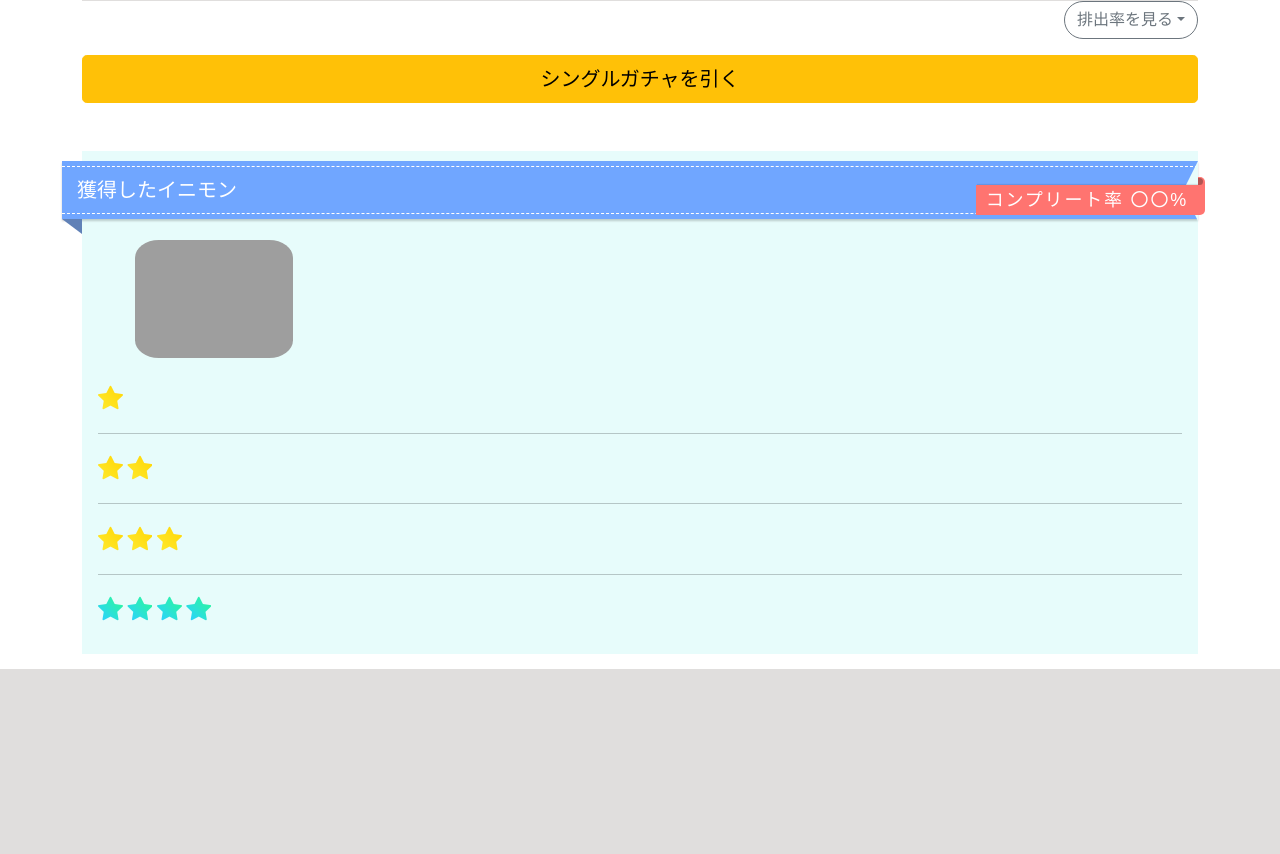
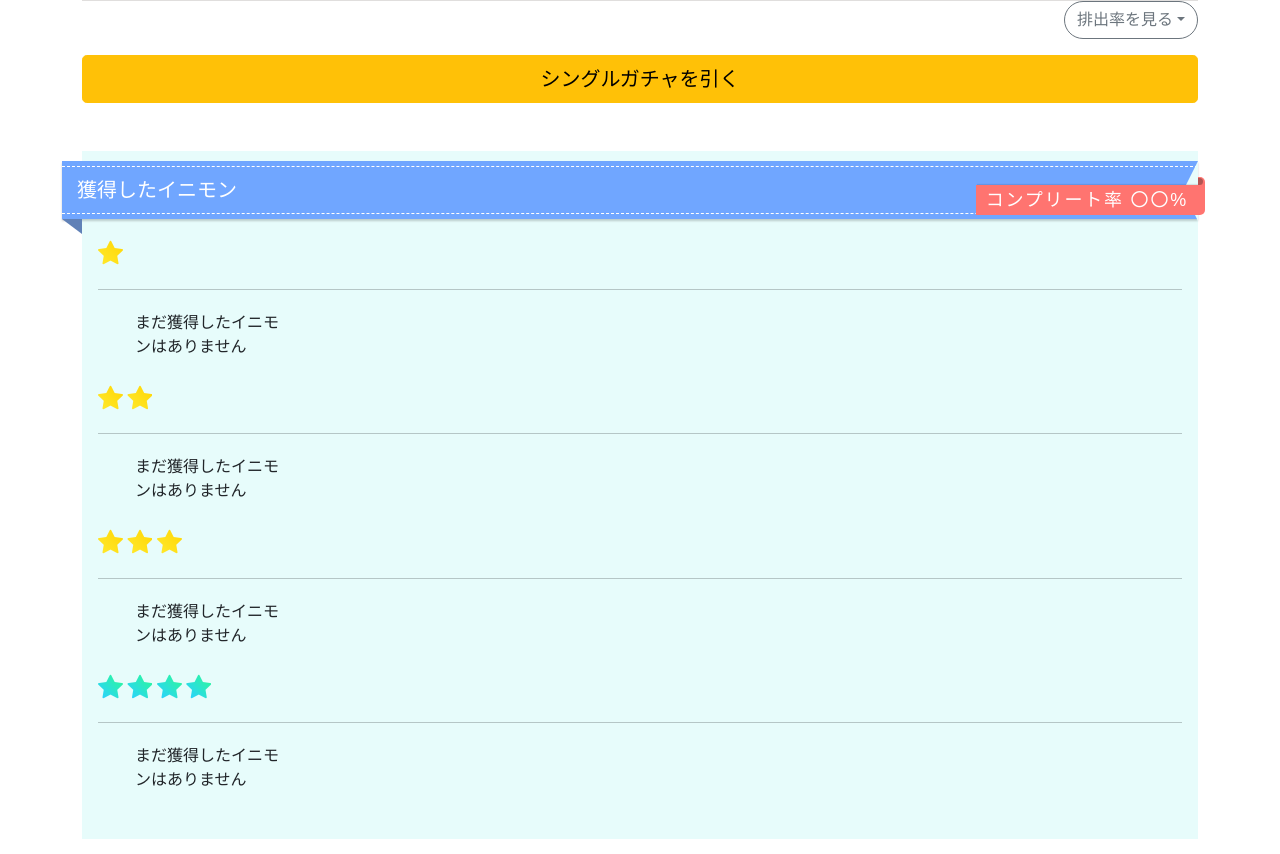
Before and after one commit to Chicken-iniad/Gacha, a Django app: page /user/ in a window 1280 px wide. Shown: the part 1275-2129 px from the top of the page. Before the commit the page ends 1944 px from the top, so only its background shows below. Run offline with Django 4.2, Linux system fonts and the light colour scheme; a user stored in the database is signed in; tables that the repository leaves empty hold one stand-in row (values such as "Sample post"); grey boxes are pictures that could not be loaded.

Commit message:
キャラクター追加・レアリティごとの表示、ソートに対応

```diff
--- a/gacha/models.py
+++ b/gacha/models.py
@@ -6,3 +6,4 @@ from django.contrib.auth.models import User
 class Monster(models.Model):
     user = models.ForeignKey(User, on_delete=models.CASCADE, related_name='user_name')
     monsters = models.TextField(null=True, blank=True)
+    rarity = models.CharField(max_length=10, null=True, blank=True)
--- a/gacha/templates/gacha/logout.html
+++ b/gacha/templates/gacha/logout.html
@@ -71,6 +71,9 @@
         </div>
       </div>
     </div>
+    <div class="mt-5">
+      <a href="{% url 'index' %}" class="btn btn-primary">トップページへ</a>
+    </div>
   </div>
 </body>
 
--- a/gacha/templates/gacha/user.html
+++ b/gacha/templates/gacha/user.html
@@ -167,21 +167,20 @@
       border-radius: 0 5px 5px 0;
     }
 
-    .monsters {
-      width: 100%;
-      border-radius: 15%;
+    .p-3 ul {
+      display: flex;
+      flex-wrap: wrap;
+      justify-content: stretch;
     }
 
-    ul {
-      display: flex;
-      flex-wrap: wrap;
-      justify-content: space-between;
-    }
-
-    li {
+    .p-3 li {
       width: 15%;
       list-style: none;
       margin: 5px;
+    }
+    .p-3 li img {
+      width: 100%;
+      border-radius: 15%;
     }
   </style>
 </head>
@@ -221,26 +220,48 @@
       </div>
       <h5 class="ribbon2 mt-4">コンプリート率 〇〇%</h5>
       <div class="p-3">
-        <ul>
-          {% for monster in monsters %}
-          <li><img src="{% static monster.monsters %}" alt="" class="monsters"></li>
-          {% empty %}
-          <li>まだ獲得したイニモンはありません</li>
-          {% endfor %}
-        </ul>
         <i class="bi bi-star-fill one-three"></i>
         <hr>
+        <ul>
+        {% for monster in c_monsters %}
+        <li><img src="{% static monster.monsters %}" alt="" class="monsters"></li>
+        {% empty %}
+        <li>まだ獲得したイニモンはありません</li>
+        {% endfor %}
+        </ul>
         <i class="bi bi-star-fill one-three"></i>
         <i class="bi bi-star-fill one-three"></i>
         <hr>
+        <ul>
+        {% for monster in r_monsters %}
+        <li><img src="{% static monster.monsters %}" alt="" class="monsters"></li>
+        {% empty %}
+        <li>まだ獲得したイニモンはありません</li>
+        {% endfor %}
+        </ul>
         <i class="bi bi-star-fill one-three"></i>
         <i class="bi bi-star-fill one-three"></i>
         <i class="bi bi-star-fill one-three"></i>
         <hr>
+        <ul>
+        {% for monster in sr_monsters %}
+        <li><img src="{% static monster.monsters %}" alt="" class="monsters"></li>
+        {% empty %}
+        <li>まだ獲得したイニモンはありません</li>
+        {% endfor %}
+        </ul>
         <i class="bi bi-star-fill four"></i>
         <i class="bi bi-star-fill four"></i>
         <i class="bi bi-star-fill four"></i>
         <i class="bi bi-star-fill four"></i>
+        <hr>
+        <ul>
+        {% for monster in ssr_monsters %}
+        <li><img src="{% static monster.monsters %}" alt="" class="monsters"></li>
+        {% empty %}
+        <li>まだ獲得したイニモンはありません</li>
+        {% endfor %}
+        </ul>
       </div>
     </div>
   </div>
--- a/gacha/views.py
+++ b/gacha/views.py
@@ -64,10 +64,17 @@ def user_view(request):
 
     # monstersは文字列なので、リストに変換する必要がある
 
-    monsters = Monster.objects.filter(user=user)
+    c_monsters = Monster.objects.filter(user=user).filter(rarity="C").order_by('monsters')
+    r_monsters = Monster.objects.filter(user=user).filter(rarity="R").order_by('monsters')
+    sr_monsters = Monster.objects.filter(user=user).filter(rarity="SR").order_by('monsters')
+    ssr_monsters = Monster.objects.filter(user=user).filter(rarity="SSR").order_by('monsters')
+
     params = {
         'user': user,
-        'monsters': monsters
+        'c_monsters': c_monsters,
+        'r_monsters': r_monsters,
+        'sr_monsters': sr_monsters,
+        'ssr_monsters': ssr_monsters,
     }
 
     return render(request, 'gacha/user.html', params)
@@ -81,7 +88,7 @@ def select_image(request):
     # imgpath <- 取得したモンスターの画像のパス
     imgpath = "gacha/img/"+rarity+"/" + str(imgnum) + ".png"
     #現在のユーザーのモンスターリストに取得したモンスターを追加
-    monster = Monster(user=request.user, monsters= imgpath)
+    monster = Monster(user=request.user, monsters= imgpath, rarity=rarity)
     monster.save()
     #未実装箇所
     return render(request, 'gacha/select_image.html', {'image_path': imgpath, 'rarity': rarity})
```
Also changed, not shown: gacha/migrations/0001_initial.py, gacha/static/gacha/img/C/5.png (added), gacha/static/gacha/img/R/5.png (added), gacha/static/gacha/img/R/6.png (added), gacha/static/gacha/img/SR/3.png (added), gacha/static/gacha/img/SR/4.png (added), gacha/static/gacha/img/SSR/3.png (added).
